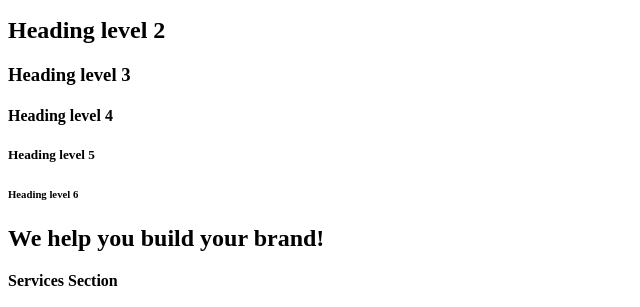
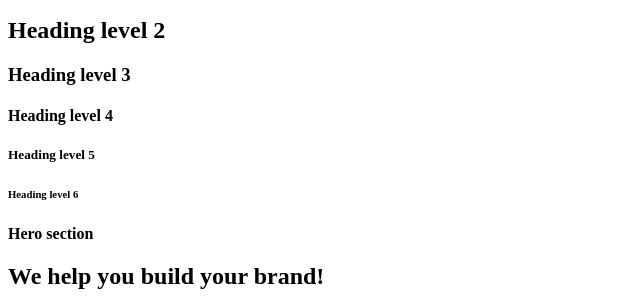
Before and after one commit to GITBOAT1/alx-frontend, a plain HTML site: page 0x00-html_advanced/17-index.html in a window 1280 px wide. Shown: the part 159-466 px from the top of the page, without its empty margins (0-640 px from the left). Drawn offline with Linux system fonts and the light colour scheme.

Commit message:
comments

```diff
--- a/0x00-html_advanced/17-index.html
+++ b/0x00-html_advanced/17-index.html
@@ -33,6 +33,7 @@
         <h6>Heading level 6</h6>
       </div>
     </section>
+    <b>Hero section</b>
     <section>
       <div>
         <h2>We help you build your brand!</h2>
```
